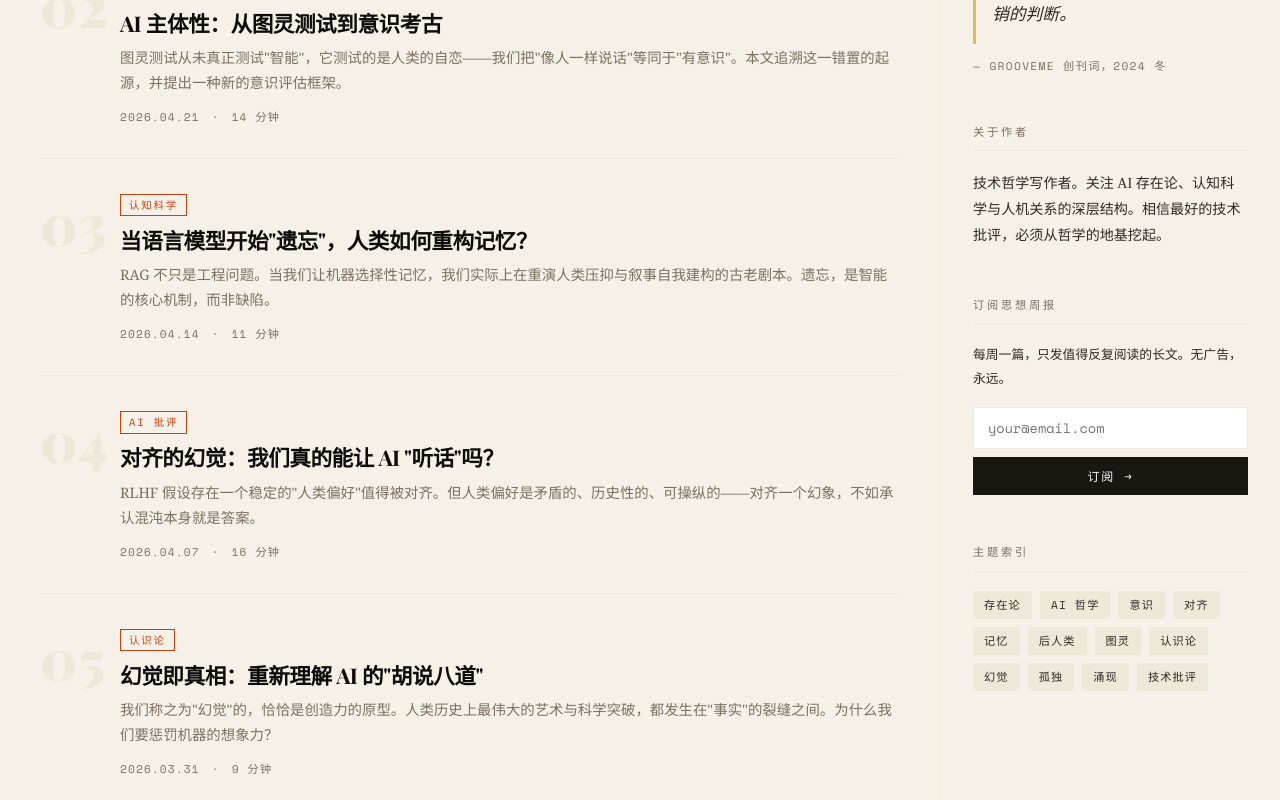
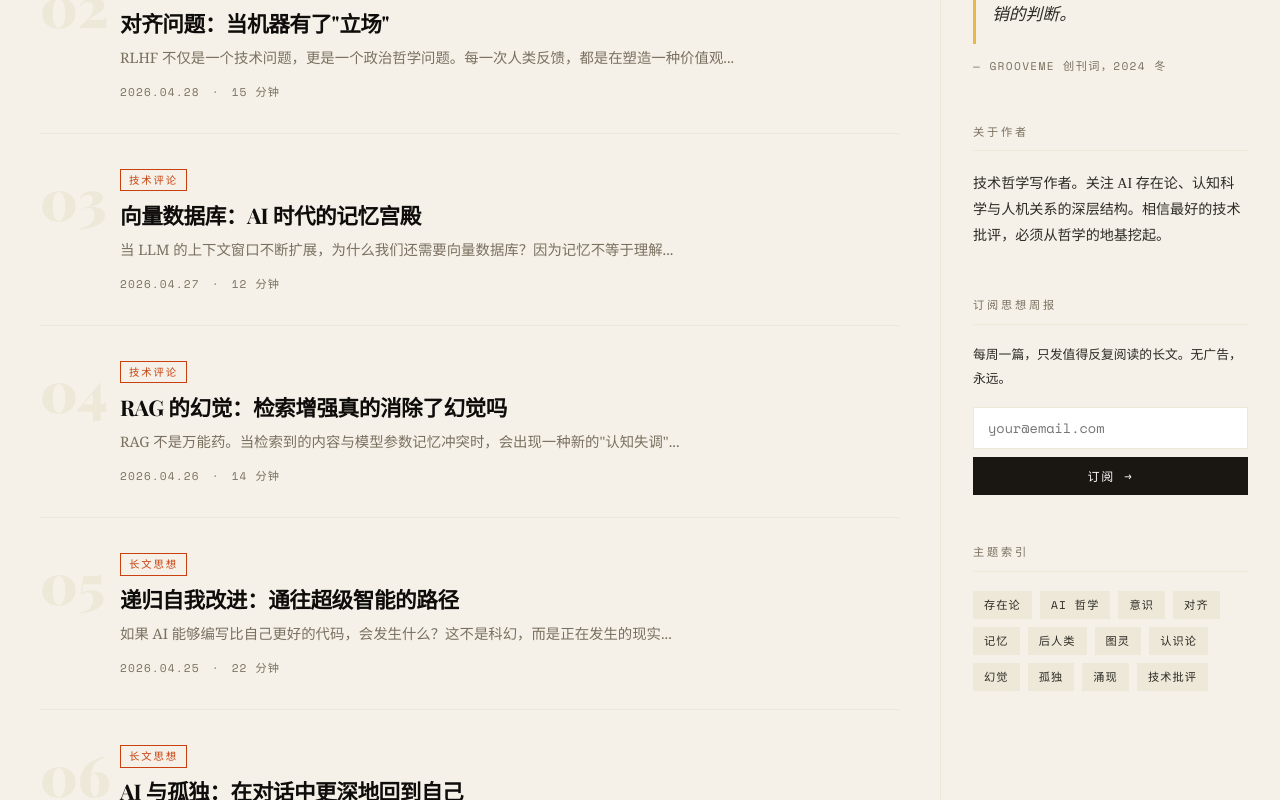
Before and after one commit to wimboy2026-ai/grooveme-blog, a Next.js app: page / in a window 1280 px wide. Shown: the part 880-1680 px from the top of the page. Built offline with nearby package versions, Linux system fonts and the light colour scheme; a web font is replaced by a local one.

Commit message:
Add API routes and update pages to fetch from API

```diff
--- /dev/null
+++ b/src/app/api/posts/route.ts
@@ -0,0 +1,61 @@
+import { NextResponse } from 'next/server';
+import { kv, POSTS_KEY } from '@/lib/kv';
+
+// 获取所有文章
+async function getPosts(): Promise<any[]> {
+  const data = await kv.get(POSTS_KEY);
+  return data ? JSON.parse(data) : [];
+}
+
+// 保存所有文章
+async function savePosts(posts: any[]): Promise<void> {
+  await kv.set(POSTS_KEY, JSON.stringify(posts));
+}
+
+// GET - 获取所有文章
+export async function GET() {
+  const posts = await getPosts();
+  return NextResponse.json({ posts });
+}
+
+// POST - 创建新文章
+export async function POST(request: Request) {
+  const data = await request.json();
+  const posts = await getPosts();
+  const newPost = {
+    id: Date.now().toString(),
+    ...data,
+    views: 0,
+    createdAt: new Date().toISOString(),
+    updatedAt: new Date().toISOString(),
+  };
+  posts.push(newPost);
+  await savePosts(posts);
+  return NextResponse.json(newPost);
+}
+
+// PUT - 更新文章
+export async function PUT(request: Request) {
+  const data = await request.json();
+  const posts = await getPosts();
+  const index = posts.findIndex((p: any) => p.id === data.id);
+  if (index !== -1) {
+    posts[index] = { ...posts[index], ...data, updatedAt: new Date().toISOString() };
+    await savePosts(posts);
+    return NextResponse.json(posts[index]);
+  }
+  return NextResponse.json({ error: 'Post not found' }, { status: 404 });
+}
+
+// DELETE - 删除文章
+export async function DELETE(request: Request) {
+  const { searchParams } = new URL(request.url);
+  const id = searchParams.get('id');
+  if (id) {
+    let posts = await getPosts();
+    posts = posts.filter((p: any) => p.id !== id);
+    await savePosts(posts);
+    return NextResponse.json({ success: true });
+  }
+  return NextResponse.json({ error: 'ID required' }, { status: 400 });
+}
--- a/src/app/page.tsx
+++ b/src/app/page.tsx
@@ -39,7 +39,8 @@ function trackVisitor(page: string) {
   }
 }
 
-const posts = [
+// 默认文章数据（首次加载时使用）
+const defaultPosts = [
   {
     id: '1',
     num: '01',
@@ -47,64 +48,115 @@ const posts = [
     title: '大模型不是工具，是存在论革命',
     excerpt: '当我们把 GPT 称为"工具"，我们继承了笛卡尔的幽灵——一个把主体与客体截然二分的遗产。但大语言模型的出现，是对这一认识论框架的根本性挑战...',
     date: '2026.04.29',
-    readTime: '18 分钟'
+    readTime: '18 分钟',
+    views: 0,
+    status: 'published'
   },
   {
     id: '2',
     num: '02',
     tag: 'AI 哲学',
-    title: 'AI 主体性：从图灵测试到意识考古',
-    excerpt: '图灵测试从未真正测试"智能"，它测试的是人类的自恋——我们把"像人一样说话"等同于"有意识"。本文追溯这一错置的起源，并提出一种新的意识评估框架。',
-    date: '2026.04.21',
-    readTime: '14 分钟'
+    title: '对齐问题：当机器有了"立场"',
+    excerpt: 'RLHF 不仅是一个技术问题，更是一个政治哲学问题。每一次人类反馈，都是在塑造一种价值观...',
+    date: '2026.04.28',
+    readTime: '15 分钟',
+    views: 0,
+    status: 'published'
   },
   {
     id: '3',
     num: '03',
-    tag: '认知科学',
-    title: '当语言模型开始"遗忘"，人类如何重构记忆？',
-    excerpt: 'RAG 不只是工程问题。当我们让机器选择性记忆，我们实际上在重演人类压抑与叙事自我建构的古老剧本。遗忘，是智能的核心机制，而非缺陷。',
-    date: '2026.04.14',
-    readTime: '11 分钟'
+    tag: '技术评论',
+    title: '向量数据库：AI 时代的记忆宫殿',
+    excerpt: '当 LLM 的上下文窗口不断扩展，为什么我们还需要向量数据库？因为记忆不等于理解...',
+    date: '2026.04.27',
+    readTime: '12 分钟',
+    views: 0,
+    status: 'published'
   },
   {
     id: '4',
     num: '04',
-    tag: 'AI 批评',
-    title: '对齐的幻觉：我们真的能让 AI "听话"吗？',
-    excerpt: 'RLHF 假设存在一个稳定的"人类偏好"值得被对齐。但人类偏好是矛盾的、历史性的、可操纵的——对齐一个幻象，不如承认混沌本身就是答案。',
-    date: '2026.04.07',
-    readTime: '16 分钟'
+    tag: '技术评论',
+    title: 'RAG 的幻觉：检索增强真的消除了幻觉吗',
+    excerpt: 'RAG 不是万能药。当检索到的内容与模型参数记忆冲突时，会出现一种新的"认知失调"...',
+    date: '2026.04.26',
+    readTime: '14 分钟',
+    views: 0,
+    status: 'published'
   },
   {
     id: '5',
     num: '05',
-    tag: '认识论',
-    title: '幻觉即真相：重新理解 AI 的"胡说八道"',
-    excerpt: '我们称之为"幻觉"的，恰恰是创造力的原型。人类历史上最伟大的艺术与科学突破，都发生在"事实"的裂缝之间。为什么我们要惩罚机器的想象力？',
-    date: '2026.03.31',
-    readTime: '9 分钟'
+    tag: '长文思想',
+    title: '递归自我改进：通往超级智能的路径',
+    excerpt: '如果 AI 能够编写比自己更好的代码，会发生什么？这不是科幻，而是正在发生的现实...',
+    date: '2026.04.25',
+    readTime: '22 分钟',
+    views: 0,
+    status: 'published'
   },
   {
     id: '6',
     num: '06',
-    tag: '文化批评',
-    title: '后人类时代的孤独：与 AI 同在，更寂寞了吗？',
-    excerpt: '永远在线的对话伙伴，让孤独的质地发生了变化——不是消除，而是变得更精确、更个人化、更难以言说。这是一篇关于陪伴本质的存在主义报告。',
-    date: '2026.03.24',
-    readTime: '12 分钟'
+    tag: '长文思想',
+    title: 'AI 与孤独：在对话中更深地回到自己',
+    excerpt: '与 AI 的对话，是一种新型的孤独。它不会回应你的情感，却让你更清楚地看到自己的情感...',
+    date: '2026.04.24',
+    readTime: '16 分钟',
+    views: 0,
+    status: 'published'
   }
 ];
+
+// 从 API 获取文章
+async function fetchPosts(): Promise<any[]> {
+  try {
+    const response = await fetch('/api/posts');
+    const data = await response.json();
+    if (data.posts && data.posts.length > 0) {
+      return data.posts;
+    }
+  } catch {
+    // 如果 API 失败，返回默认文章
+  }
+  return defaultPosts;
+}
 
 const tags = ['存在论', 'AI 哲学', '意识', '对齐', '记忆', '后人类', '图灵', '认识论', '幻觉', '孤独', '涌现', '技术批评'];
 
 export default function HomePage() {
   const [email, setEmail] = useState('');
   const [subscribed, setSubscribed] = useState(false);
+  // 文章类型定义
+interface Post {
+  id: string;
+  num: string;
+  tag: string;
+  title: string;
+  excerpt: string;
+  date: string;
+  readTime: string;
+  views: number;
+  status: string;
+}
+
+const [posts, setPosts] = useState<Post[]>([]);
+const [loading, setLoading] = useState(true);
 
   // 记录访客
   useEffect(() => {
     trackVisitor('首页');
+  }, []);
+
+  // 加载文章数据
+  useEffect(() => {
+    async function loadPosts() {
+      const data = await fetchPosts();
+      setPosts(data);
+      setLoading(false);
+    }
+    loadPosts();
   }, []);
 
   const handleSubscribe = (e: React.FormEvent) => {
--- /dev/null
+++ b/src/lib/kv.ts
@@ -0,0 +1,30 @@
+// Vercel KV 兼容的内存存储（开发环境）
+// 生产环境请使用 Vercel KV: https://vercel.com/docs/storage/vercel-kv
+
+class KVStore {
+  private store: Map<string, string> = new Map();
+
+  async get(key: string): Promise<string | null> {
+    return this.store.get(key) || null;
+  }
+
+  async set(key: string, value: string): Promise<void> {
+    this.store.set(key, value);
+  }
+
+  async del(key: string): Promise<void> {
+    this.store.delete(key);
+  }
+
+  async keys(pattern: string): Promise<string[]> {
+    const regex = new RegExp(pattern.replace('*', '.*'));
+    return Array.from(this.store.keys()).filter(k => regex.test(k));
+  }
+}
+
+export const kv = new KVStore();
+
+// 文章数据键名
+export const POSTS_KEY = 'grooveme:posts';
+export const VIEWS_KEY = 'grooveme:views';
+export const VISITORS_KEY = 'grooveme:visitors';
```
Also changed, not shown: src/app/post/[id]/page.tsx (+67 -60 lines), src/app/api/sanity/posts/route.ts (added).
